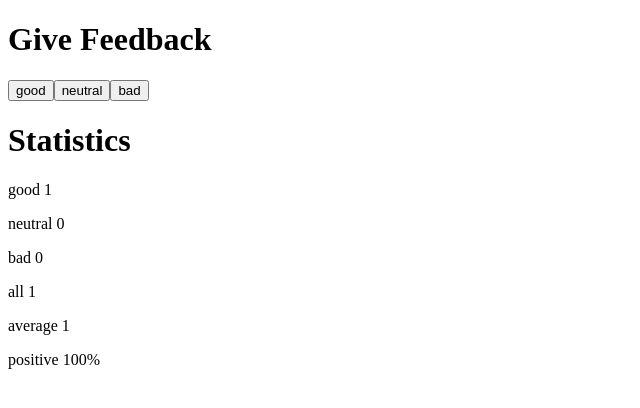
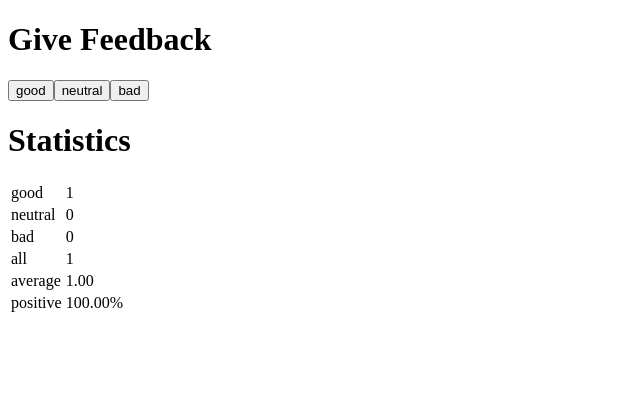
Before and after one commit to wongyiyeung/FullStackOpen2020, a React (Create React App) app in the folder part1/unicafe/: page / in a window 1280 px wide. Both pictures are taken after a click on the button "good". Shown: the top 408 px of the page, without its empty margins (0-640 px from the left). Built offline with nearby package versions, Linux system fonts and the light colour scheme.

Commit message:
commit for exercise 1-11

```diff
--- a/part1/unicafe/src/index.js
+++ b/part1/unicafe/src/index.js
@@ -9,7 +9,11 @@ const Button = ({handleClick, text}) => {
 
 const Statistic = ({text, value}) => {
   return (
-  <p>{text} {value}</p>
+    <tr>
+      <td>{text}</td>
+      <td>{value}</td>
+    </tr>
+
   )
 }
 
@@ -20,15 +24,17 @@ const Statistics = ({good,neutral,bad,total,average,positivePercentage}) => {
     )
   }
 
+  average = average.toFixed(2);
+  positivePercentage = positivePercentage.toFixed(2);
   return (
-    <>
+    <table>
     <Statistic text='good' value={good}/>
     <Statistic text='neutral' value={neutral}/>
     <Statistic text='bad' value={bad}/>
     <Statistic text='all' value={total}/>
     <Statistic text='average' value={average}/>
     <Statistic text='positive' value={positivePercentage + '%'}/>
-    </>
+    </table>
   )
 }
 
```
